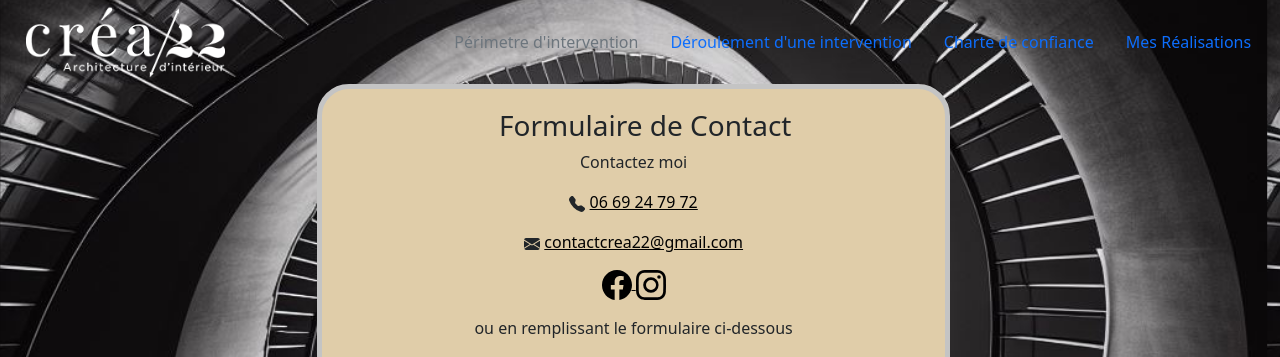
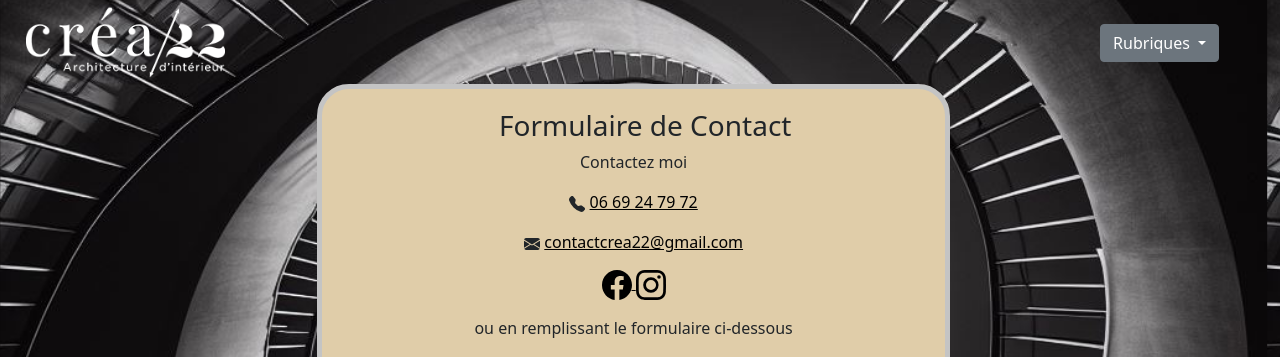
Before and after one commit to Dnico13/crea22, a PHP site: page /contact.php in a window 1280 px wide. Shown: the top 357 px of the page. Run offline with PHP 8.4, Linux system fonts and the light colour scheme; style sheets or scripts are compiled from the project's sources.

Commit message:
navbar en rubrique ok

```diff
--- a/navbar.php
+++ b/navbar.php
@@ -1,39 +1,23 @@
 <header>
   <nav>
     <div class="header">
-      <a href="./accueil.php" ><img src="./asset/crea22_logo-white.webp" class="logo1" alt="logo du cabinet Crea22"></a>
+      <a href="./accueil.php"><img src="./asset/crea22_logo-white.webp" class="logo1" alt="logo du cabinet Crea22"></a>
 
-      <ul class="nav justify-content-end navbar navbar-dark navmobile ">
-        <li class="nav-item">
-          <a class="nav-link disabled" href="./intervention.php">Périmetre d'intervention</a>
-        </li>
-        <li class="nav-item">
-          <a class="nav-link" href="./deroulement.php">Déroulement d'une intervention</a>
-        </li>
-        <li class="nav-item">
-          <a class="nav-link" href="./Charte.php">Charte de confiance</a>
-        </li>
-        <li class="nav-item">
-          <a class="nav-link" href="./realisation.php">Mes Réalisations</a>
-        </li>
+      <div class="dropdown me-5 mt-4">
+        <a class="btn btn-secondary dropdown-toggle" href="#" role="button" id="dropdownMenuLink" data-bs-toggle="dropdown" aria-expanded="false">
+          Rubriques
+        </a>
 
-      </ul>
+        <ul class="dropdown-menu" aria-labelledby="dropdownMenuLink">
+          <li><a class="dropdown-item" href="./intervention.php">Périmetre d'intervention</a></li>
+          <li><a class="dropdown-item" href="./deroulement.php">Déroulement d'une intervention</a></li>
+          <li><a class="dropdown-item" href="./Charte.php">Charte de confiance</a></li>
+          <li><a class="dropdown-item" href="./realisation.php">Mes Réalisations</a></li>
+          <li><a class="dropdown-item" href="./espaceClient.php">Espace client</a></li>
+          <li><a class="dropdown-item" href="contact.php">Contactez-moi</a></li>
+        </ul>
+      </div>
     </div>
   </nav>
- <!-- <div class="dropdown navrubrique">
-    <a class="btn btn-dark dropdown-toggle" href="#" role="button" data-bs-toggle="dropdown" aria-expanded="false">
-      Rubriques
-    </a>
 
-    <ul class="dropdown-menu">
-      <li><a class="dropdown-item" href="instruments.html">Instruments</a></li>
-      <li><a class="dropdown-item" href="Dates.html">Evenements</a></li>
-      <li><a class="dropdown-item" href="partenaires.html">Partenaires</a></li>
-      <li><a class="dropdown-item" href="vidéos.html">Video</a></li>
-      <li><a class="dropdown-item" href="boutique.html">Boutique</a></li>
-      <li><a class="dropdown-item" href="espacepro.html">Espace PRO</a></li>
-      <li><a class="dropdown-item" href="contact.html">Contact</a></li>
-    </ul>
-  </div>
-  </div> -->
 </header>
```
Also changed, not shown: css/_header.scss (line endings or trailing spaces).
